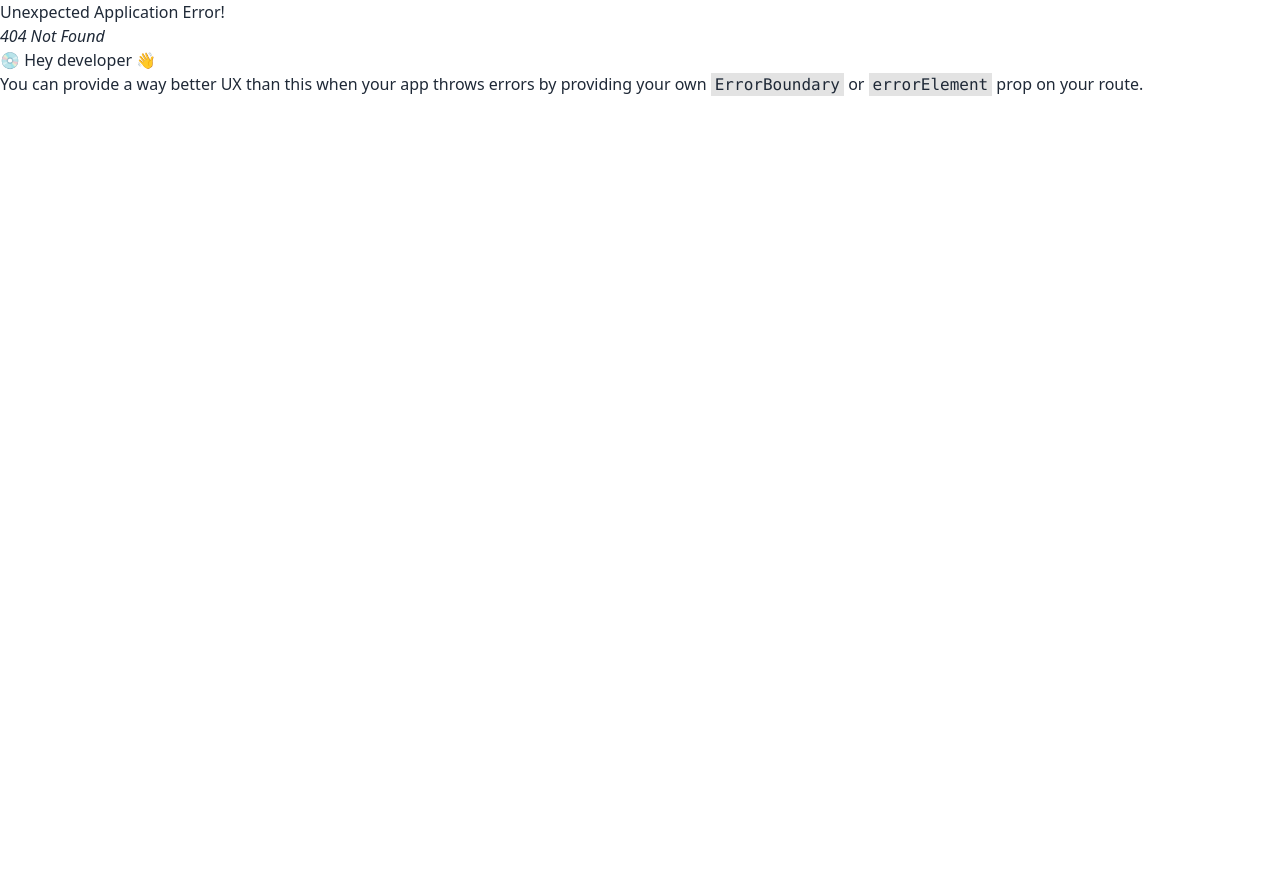
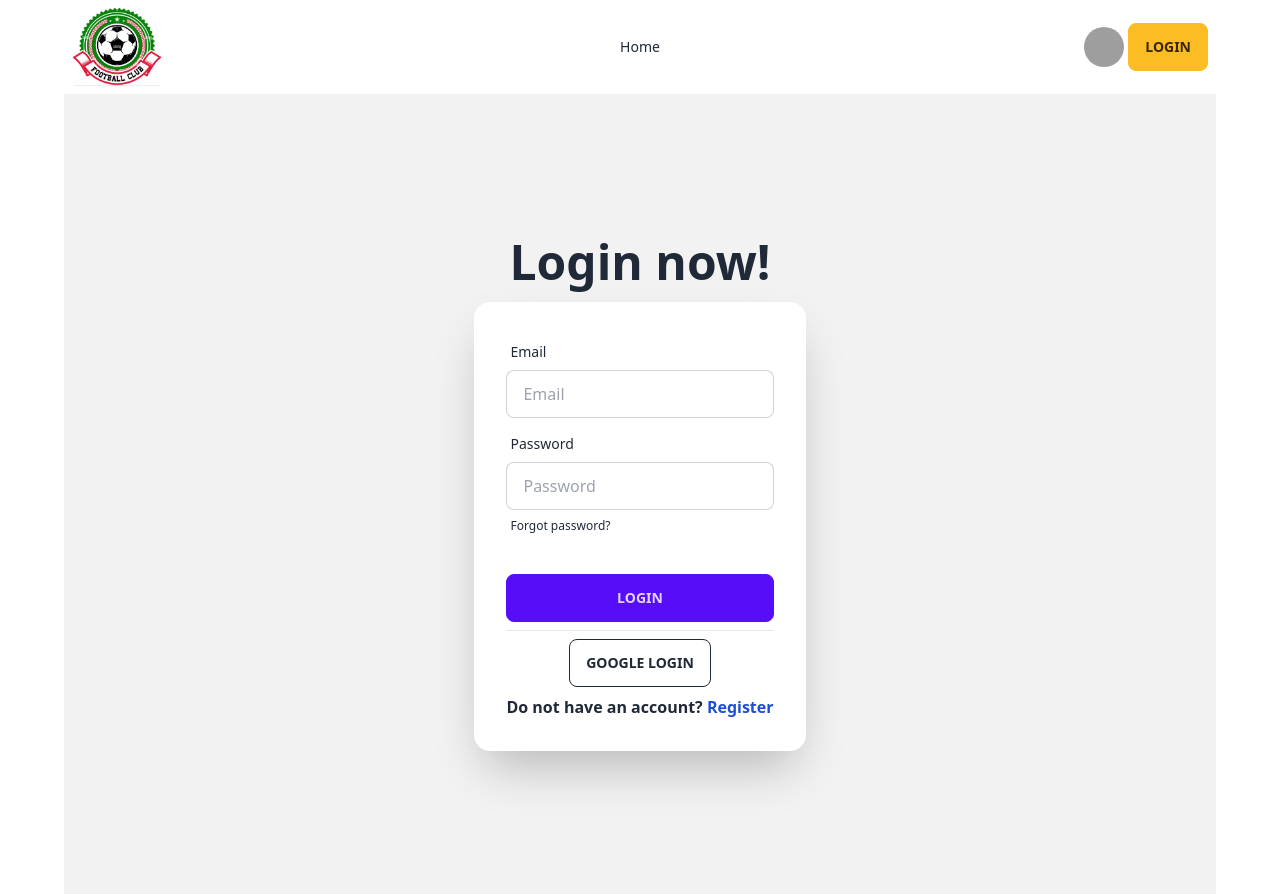
Before and after one commit to Ariful2634/event-management, a React (Vite) app: page /login in a window 1280 px wide. Before the commit this address had no page. Before the commit the page ends 800 px from the top, so only its background shows below. Built offline with nearby package versions, Linux system fonts and the light colour scheme; no server answers; grey boxes are pictures that could not be loaded.

Commit message:
create register and login page and user can create account

```diff
--- a/package.json
+++ b/package.json
@@ -16,7 +16,8 @@
     "react": "^18.2.0",
     "react-dom": "^18.2.0",
     "react-router-dom": "^6.16.0",
-    "sort-by": "^1.2.0"
+    "sort-by": "^1.2.0",
+    "sweetalert2": "^11.7.32"
   },
   "devDependencies": {
     "@types/react": "^18.2.15",
--- /dev/null
+++ b/src/Components/Login/Login.jsx
@@ -0,0 +1,90 @@
+import React, { useContext, useState } from 'react';
+import { Link } from 'react-router-dom';
+import { AuthContext } from '../../Provider/AuthProvider';
+// import Swal from 'sweetalert2'
+
+const Login = () => {
+    // const [success,setSuccess]=useState("")
+
+    const {logInUser,googleLogin} = useContext(AuthContext)
+
+    const handleLogin = e =>{
+        e.preventDefault()
+        const form = new FormData(e.currentTarget)
+        const email = form.get('email')
+        const password = form.get('password')
+        console.log(email,password)
+
+        logInUser(email,password)
+        .then(res=>{
+            const user = res.user
+            // setSuccess(Swal.fire(
+            //     'Congratulations!',
+            //     'You logged in Successfully!',
+            //     'success'
+            //   ))
+            console.log(user)
+        })
+        .catch(err=>{
+            console.log(err)
+        })
+
+
+    }
+
+    const handleGoogle = ()=>{
+        googleLogin()
+        .then(result=>{
+            const user = result.user
+            console.log(user)
+        })
+        .catch(error=>{
+            console.log(error)
+        })
+    }
+
+
+
+    return (
+        <div className="hero min-h-screen bg-base-200">
+  <div className="hero-content flex-col ">
+    <div className="text-center lg:text-left">
+      <h1 className="text-5xl font-bold">Login now!</h1>
+
+    </div>
+    <div className="card flex-shrink-0 w-full max-w-sm shadow-2xl bg-base-100">
+      <form onSubmit={handleLogin} className="card-body">
+        <div className="form-control">
+          <label className="label">
+            <span className="label-text">Email</span>
+          </label>
+          <input type="email" name='email' placeholder="Email" className="input input-bordered" required />
+        </div>
+        <div className="form-control">
+          <label className="label">
+            <span className="label-text">Password</span>
+          </label>
+          <input type="password" name='password' placeholder="Password" className="input input-bordered" required />
+          <label className="label">
+            <a href="#" className="label-text-alt link link-hover">Forgot password?</a>
+          </label>
+        </div>
+        <div className="form-control mt-6">
+          <button className="btn btn-primary">Login</button>
+        </div>
+
+       <hr />
+
+        <div className='text-center'>
+        <button onClick={handleGoogle} className='btn btn-outline'>Google Login</button>
+      </div>
+        <p className='text-center font-bold'>Do not have an account? <Link className='text-blue-700' to='/register'>Register</Link></p>
+      </form>
+
+    </div>
+  </div>
+</div>
+    );
+};
+
+export default Login;
--- a/src/Components/Pages/Navbar.jsx
+++ b/src/Components/Pages/Navbar.jsx
@@ -1,13 +1,22 @@
-import React from 'react';
-import { NavLink } from 'react-router-dom';
+import React, { useContext } from 'react';
+import { Link, NavLink } from 'react-router-dom';
 import logo from '../Pages../../../assets/flogo1.jpg'
 import icon from '../Pages../../../assets/user.png'
+import { AuthContext } from '../../Provider/AuthProvider';
 
 const Navbar = () => {
+
+  const {user,logOut}=useContext(AuthContext)
 
     const links = <>
          <li><NavLink to='/'>Home</NavLink></li>
     </>
+
+const handleLogout = ()=>{
+  logOut()
+  .then()
+  .catch()
+}
 
     return (
         <div className="navbar bg-base-100">
@@ -34,10 +43,18 @@ const Navbar = () => {
   <div className="navbar-end">
   <label tabIndex={0} className="btn btn-ghost btn-circle avatar">
         <div className="w-10 rounded-full">
+         {
+          user ?  <img src={user.photoURL} /> :
           <img src={icon} />
+         }
         </div>
       </label>
-    <button className='btn btn-warning font-bold'>Login</button>
+   <div>
+    {
+      user ?  <button onClick={handleLogout} className='btn btn-warning font-bold'>Logout</button> :
+      <Link to='/login'><button className='btn btn-warning font-bold'>Login</button></Link>
+    }
+   </div>
   </div>
 </div>
     );
--- a/src/Components/Pages/Service.jsx
+++ b/src/Components/Pages/Service.jsx
@@ -14,7 +14,7 @@ const Service = ({ serve }) => {
                     <p className='font-semibold mb-6'>{short_description}</p>
                     <div className="card-actions justify-end items-center">
                         <p className='font-bold'>Price: ${price}</p>
-                        <button className="btn btn-warning font-bold"><Link to={`/serve/${id}`}>View Details</Link></button>
+                     <Link to={`/serve/${id}`}>   <button className="btn btn-warning font-bold">View Details</button></Link>
                     </div>
                 </div>
             </div>
--- /dev/null
+++ b/src/Components/Register/Register.jsx
@@ -0,0 +1,77 @@
+import React, { useContext, useState } from 'react';
+import { Link } from 'react-router-dom';
+import { AuthContext } from '../../Provider/AuthProvider';
+// import Swal from 'sweetalert2'
+
+
+const Register = () => {
+
+    const {createUser} = useContext(AuthContext)
+    // const [success,setSuccess]=useState("")
+
+    const handleRegister = e =>{
+        e.preventDefault()
+        const form = new FormData(e.currentTarget)
+        const name = form.get('name')
+        const email = form.get('email')
+        const password = form.get('password')
+        console.log(name,email,password)
+
+        createUser(email,password)
+        .then(res=>{
+            const user = res.user
+
+            console.log(user)
+            // setSuccess(Swal.fire(
+            //     'Congratulations!',
+            //     'User Created Successfully!',
+            //     'success'
+            //   ))
+        })
+        .catch(err=>{
+            console.log(err)
+        })
+
+
+    }
+
+    return (
+        <div className="hero min-h-screen bg-base-200">
+  <div className="hero-content flex-col ">
+    <div className="text-center lg:text-left">
+      <h1 className="text-5xl font-bold">Register now!</h1>
+
+    </div>
+    <div className="card flex-shrink-0 w-full max-w-sm shadow-2xl bg-base-100">
+      <form onSubmit={handleRegister} className="card-body">
+        <div className="form-control">
+          <label className="label">
+            <span className="label-text">Your Name</span>
+          </label>
+          <input type="text" name='name' placeholder="Name" className="input input-bordered" required />
+        </div>
+        <div className="form-control">
+          <label className="label">
+            <span className="label-text">Email</span>
+          </label>
+          <input type="email" name='email' placeholder="Email" className="input input-bordered" required />
+        </div>
+        <div className="form-control">
+          <label className="label">
+            <span className="label-text">Password</span>
+          </label>
+          <input type="password" name='password' placeholder="Password" className="input input-bordered" required />
+
+        </div>
+        <div className="form-control mt-6">
+          <button className="btn btn-primary">Register</button>
+        </div>
+        <p className='text-center font-bold'>Already have an account? <Link to='/login' className='text-blue-700'>Login</Link></p>
+      </form>
+    </div>
+  </div>
+</div>
+    );
+};
+
+export default Register;
--- /dev/null
+++ b/src/Provider/AuthProvider.jsx
@@ -0,0 +1,65 @@
+import React, { createContext, useEffect, useState } from 'react';
+import {  createUserWithEmailAndPassword, onAuthStateChanged, GoogleAuthProvider, signInWithEmailAndPassword, signOut, signInWithPopup } from "firebase/auth";
+import auth from '../firebase/firebase';
+
+export const AuthContext = createContext(null)
+const provider = new GoogleAuthProvider();
+
+
+const AuthProvider = ({children}) => {
+    const [user,setUser]=useState(null)
+
+
+    // google login
+
+    const googleLogin = (value)=>{
+        return signInWithPopup(auth,provider)
+    }
+
+    // create user
+
+    const createUser = (email,password)=>{
+       return createUserWithEmailAndPassword(auth,email,password)
+    }
+
+    // login user
+
+    const logInUser = (email,password)=>{
+        return signInWithEmailAndPassword(auth,email,password)
+    }
+
+    // logout user
+
+    const logOut = ()=>{
+        return signOut(auth)
+    }
+
+    // subscribe
+
+    useEffect(()=>{
+        onAuthStateChanged(auth,(user)=>{
+            setUser(user)
+
+        })
+    },[])
+
+    // console.log(user)
+
+
+
+    const authInfo = {
+        googleLogin,
+        createUser,
+        logInUser,
+        user,
+        logOut
+    }
+
+    return (
+        <AuthContext.Provider value={authInfo}>
+            {children}
+        </AuthContext.Provider>
+    );
+};
+
+export default AuthProvider;
--- /dev/null
+++ b/src/firebase/firebase.js
@@ -0,0 +1,20 @@
+// Import the functions you need from the SDKs you need
+import { initializeApp } from "firebase/app";
+import { getAuth } from "firebase/auth";
+// TODO: Add SDKs for Firebase products that you want to use
+// https://firebase.google.com/docs/web/setup#available-libraries
+
+// Your web app's Firebase configuration
+const firebaseConfig = {
+  apiKey: "AIzaSyAHDMdxMQ4bEDFExZa2VgWIunpD5wTAPy0",
+  authDomain: "sports-event-management-e7602.firebaseapp.com",
+  projectId: "sports-event-management-e7602",
+  storageBucket: "sports-event-management-e7602.appspot.com",
+  messagingSenderId: "461773003086",
+  appId: "1:461773003086:web:9c0144e398b8b5f4f4261f"
+};
+
+// Initialize Firebase
+const app = initializeApp(firebaseConfig);
+const auth = getAuth(app);
+export default auth;
```
Also changed, not shown: src/main.jsx (+14 -0 lines), 1 other file (tests, documents, lock files or other folders).
